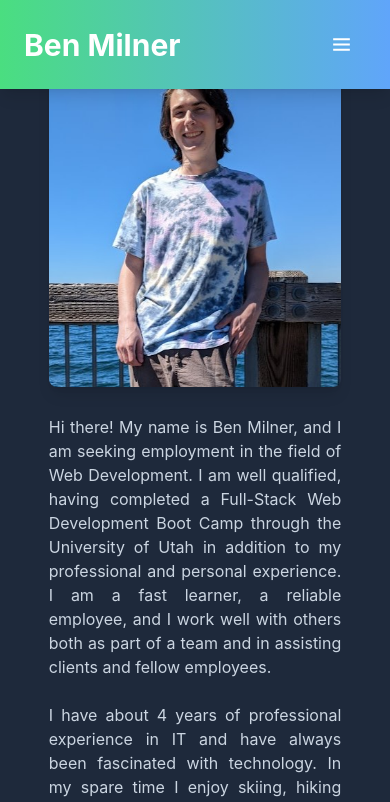
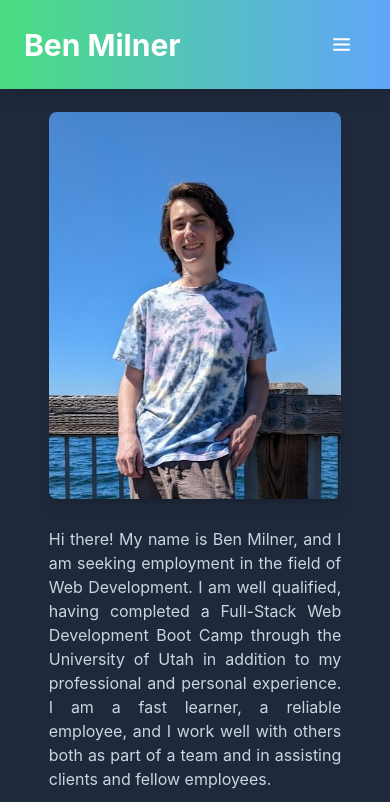
Before and after one commit to Bmilner88/Portfolio, a React (Create React App) app: page / in a window 390 px wide. Shown: the top 802 px of the page. Built offline with nearby package versions, Linux system fonts and the light colour scheme.

Commit message:
Fixed Hero top spacing

```diff
--- a/src/components/Hero.js
+++ b/src/components/Hero.js
@@ -2,7 +2,7 @@ import React from "react";
 
 const Hero = () => {
   return (
-    <section>
+    <section className="pt-28 sm:pt-0">
       <div className="min-h-screen grid grid-cols-1 md:grid-cols-2 lg:mx-36 justify-items-center items-center">
         <div className="w-3/4 sm:w-1/2 md:w-9/12">
           <img
```
